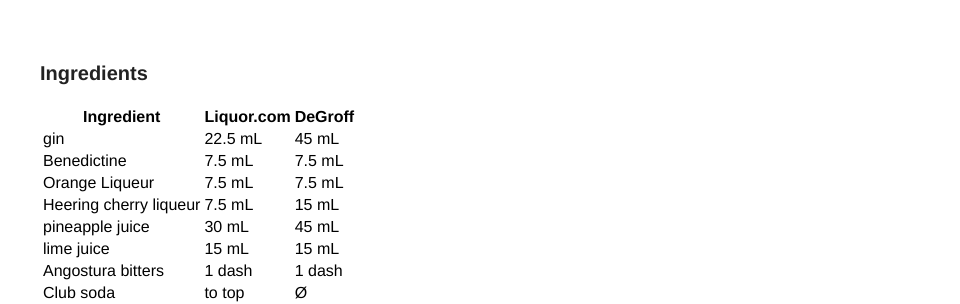
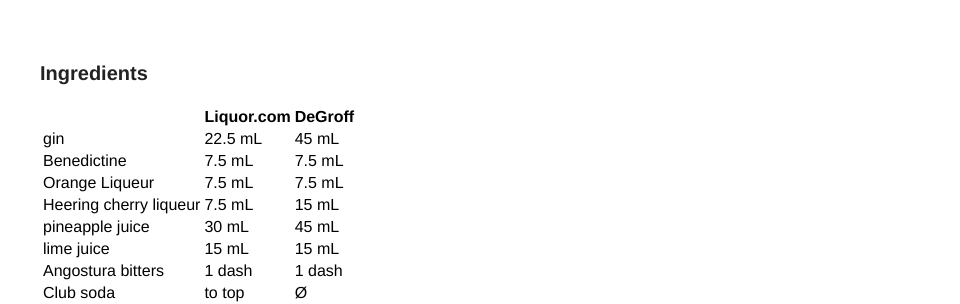
Before and after one commit to jimmyodonnell/jimmyodonnell.github.io, a Jekyll site: the page built from recipes/cocktail-singaporesling.md, in a window 1280 px wide. Shown: the part 209-513 px from the top of the page, without its empty margins (320-1280 px from the left). Built offline with Jekyll 4.4.1, drawn with Linux system fonts in a browser that asks for light colours.

Commit message:
modify table

```diff
--- a/recipes/cocktail-singaporesling.md
+++ b/recipes/cocktail-singaporesling.md
@@ -11,7 +11,7 @@
 
 ### Ingredients
 
-| Ingredient | Liquor.com | DeGroff |
+|  | Liquor.com | DeGroff |
 | ---------- | ------ | --- |
 | gin | 22.5 mL | 45 mL |
 | Benedictine | 7.5 mL | 7.5 mL |
```
